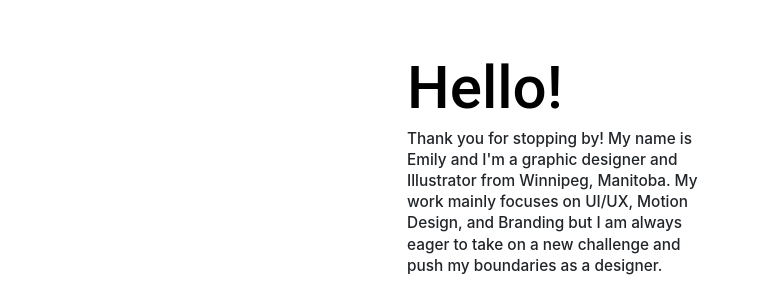
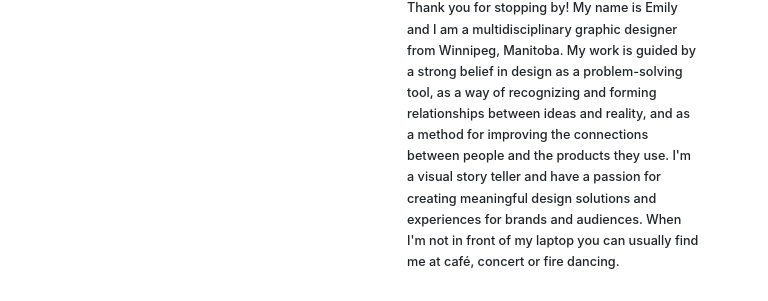
Before and after one commit to emilysimoes/portfolio-website, a plain HTML site: page about.html in a window 768 px wide. Shown: the part 685-986 px from the top of the page. Before the commit the page ends 961 px from the top, so only its background shows below. Drawn offline with nearby package versions, Linux system fonts and the light colour scheme.

Commit message:
Add files via upload

```diff
--- a/about.html
+++ b/about.html
@@ -90,7 +90,8 @@
 
         <div class="about_h1_holder">
             <h2>Hello!</h2>
-            <h1>Thank you for stopping by! My name is Emily and I'm a graphic designer and Illustrator from Winnipeg, Manitoba. My work mainly focuses on UI/UX, Motion Design, and Branding but I am always eager to take on a new challenge and push my boundaries as a designer.</h1>
+            <h1>Thank you for stopping by! My name is Emily and I am a multidisciplinary graphic designer from Winnipeg, Manitoba. My work is guided by a strong belief in
+            design as a problem-solving tool, as a way of recognizing and forming relationships between ideas and reality, and as a method for improving the connections between people and the products they use. I'm a visual story teller and have a passion for creating meaningful design solutions and experiences for brands and audiences. When I'm not in front of my laptop you can usually find me at café, concert or fire dancing.</h1>
         </div>
 </div>
 
--- a/style.css
+++ b/style.css
@@ -565,11 +565,12 @@ margin-bottom:1rem;
     display: inline-block;
     width: 42%;
     margin-left: 8%;
-    margin-top: 33vh;
+    margin-top: 25vh;
+
 }
 
 .about_h1_holder h1{
-    font-size: 23px;
+    font-size: 21px;
     line-height: 32px;
     margin-bottom: 0;
 }
@@ -1864,18 +1865,18 @@ margin-bottom: 1rem;
     display: inline-block;
     width: 38vw!important;
     margin-left:0vw!important;
-    margin-top: 30%!important;
+    margin-top: 10vw!important;
 }
 
 .about_h1_holder h1{
-    font-size: 2vw!important;
+    font-size: 1.65vw!important;
     line-height: 2.75vw;
-    margin-bottom: 0;
-}
-
-
-
-
-
-
-}
+    margin-bottom: 10%;
+}
+
+
+
+
+
+
+}
```
